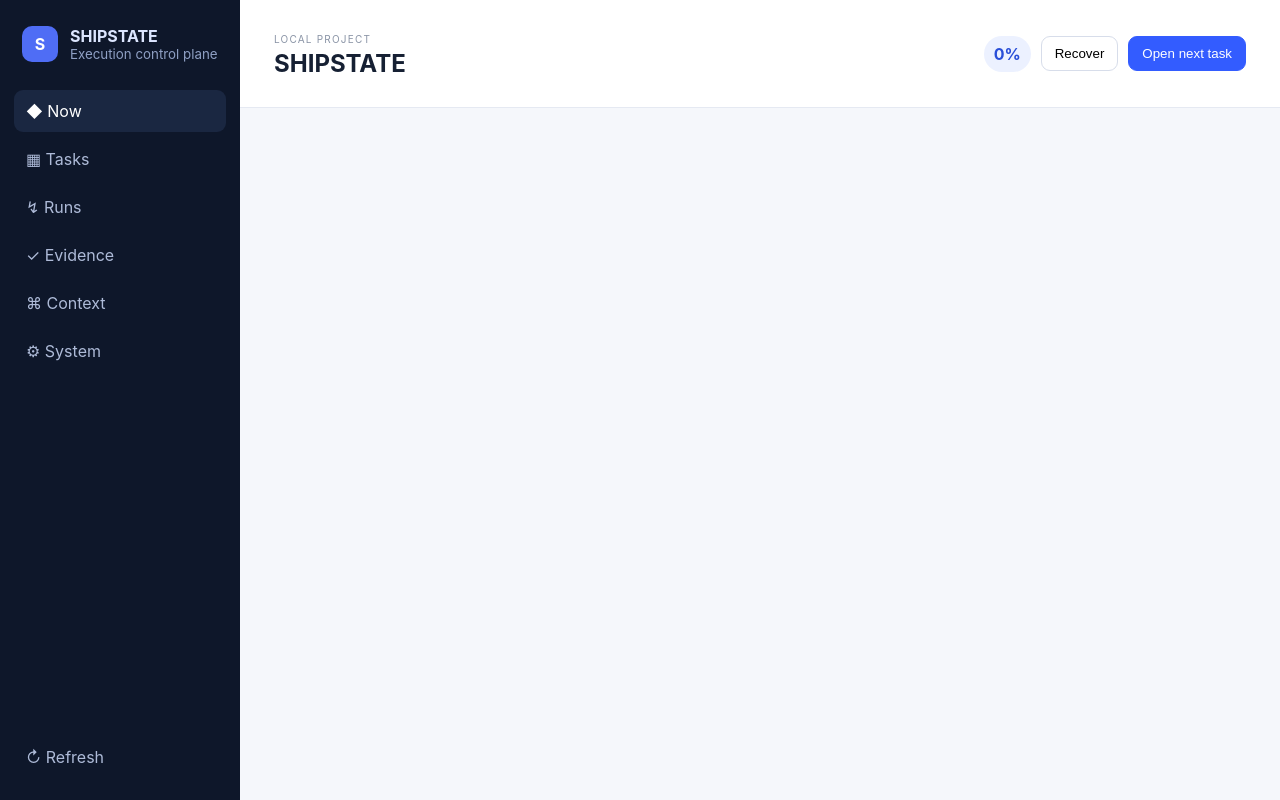
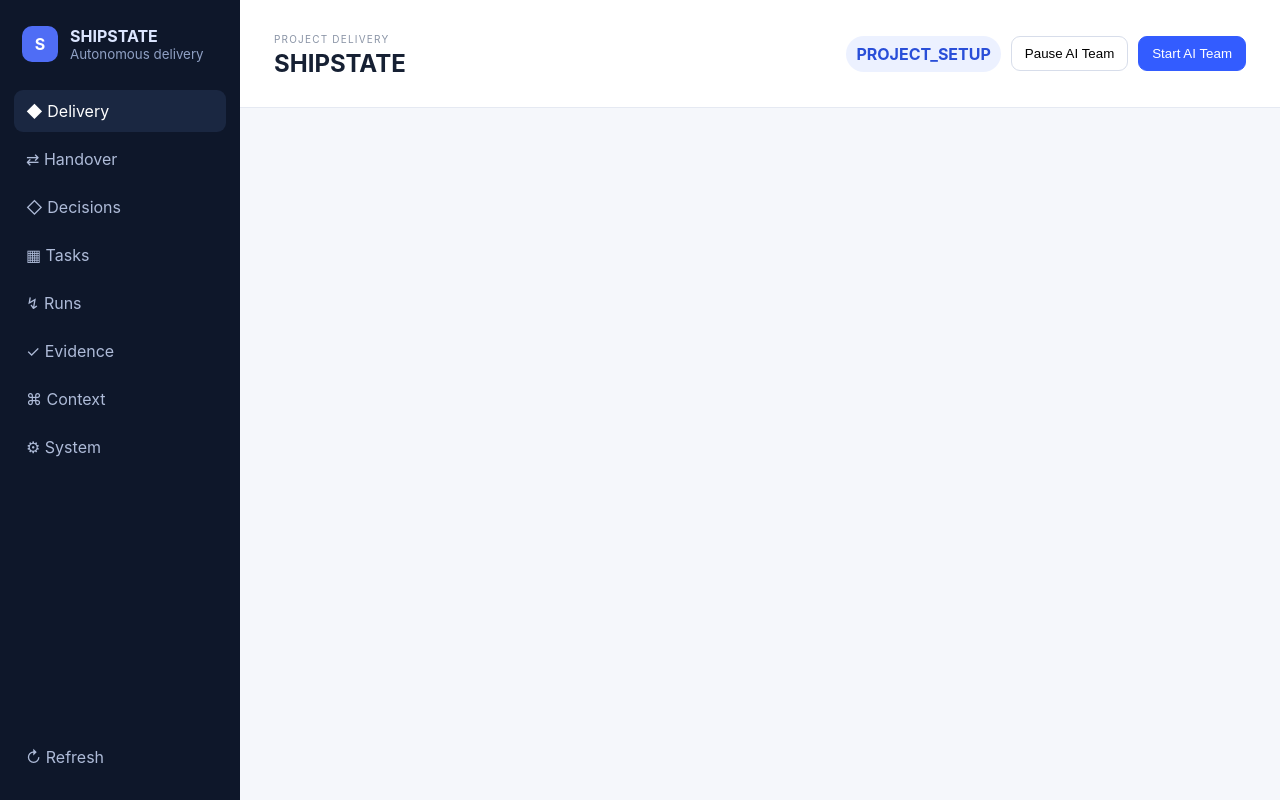
Before and after one commit to KundanBhagatofficial/shipstate, a website: page web/index.html in a window 1280 px wide. Drawn offline with Linux system fonts and the light colour scheme; no server answers.

Commit message:
feat: make autonomous delivery the primary dashboard

```diff
--- a/web/index.html
+++ b/web/index.html
@@ -1,4 +1,4 @@
 <!doctype html><html><head><meta charset="utf-8"><meta name="viewport" content="width=device-width,initial-scale=1"><title>SHIPSTATE</title><link rel="stylesheet" href="/styles.css"></head><body>
-<div class="shell"><aside><div class="brand"><b>S</b><span><strong>SHIPSTATE</strong><small>Execution control plane</small></span></div><nav><button data-view="now" class="active">◆ Now</button><button data-view="tasks">▦ Tasks</button><button data-view="runs">↯ Runs</button><button data-view="evidence">✓ Evidence</button><button data-view="context">⌘ Context</button><button data-view="system">⚙ System</button></nav><div class="aside-bottom"><button id="refresh">↻ Refresh</button></div></aside>
-<main><header><div><small>LOCAL PROJECT</small><h1 id="project">SHIPSTATE</h1><p id="subtitle"></p></div><div class="head-actions"><span id="ready" class="pill">0%</span><button id="recover">Recover</button><button id="next" class="primary">Open next task</button></div></header><section id="content"></section></main></div>
+<div class="shell"><aside><div class="brand"><b>S</b><span><strong>SHIPSTATE</strong><small>Autonomous delivery</small></span></div><nav><button data-view="delivery" class="active">◆ Delivery</button><button data-view="handover">⇄ Handover</button><button data-view="decisions">◇ Decisions</button><button data-view="tasks">▦ Tasks</button><button data-view="runs">↯ Runs</button><button data-view="evidence">✓ Evidence</button><button data-view="context">⌘ Context</button><button data-view="system">⚙ System</button></nav><div class="aside-bottom"><button id="refresh">↻ Refresh</button></div></aside>
+<main><header><div><small>PROJECT DELIVERY</small><h1 id="project">SHIPSTATE</h1><p id="subtitle"></p></div><div class="head-actions"><span id="lifecycle" class="pill">PROJECT_SETUP</span><button id="pause">Pause AI Team</button><button id="start" class="primary">Start AI Team</button></div></header><section id="content"></section></main></div>
 <div id="drawer" class="drawer hidden"><button id="close">×</button><div id="drawerBody"></div></div><div id="toast" class="toast hidden"></div><script type="module" src="/app.js"></script></body></html>
```
